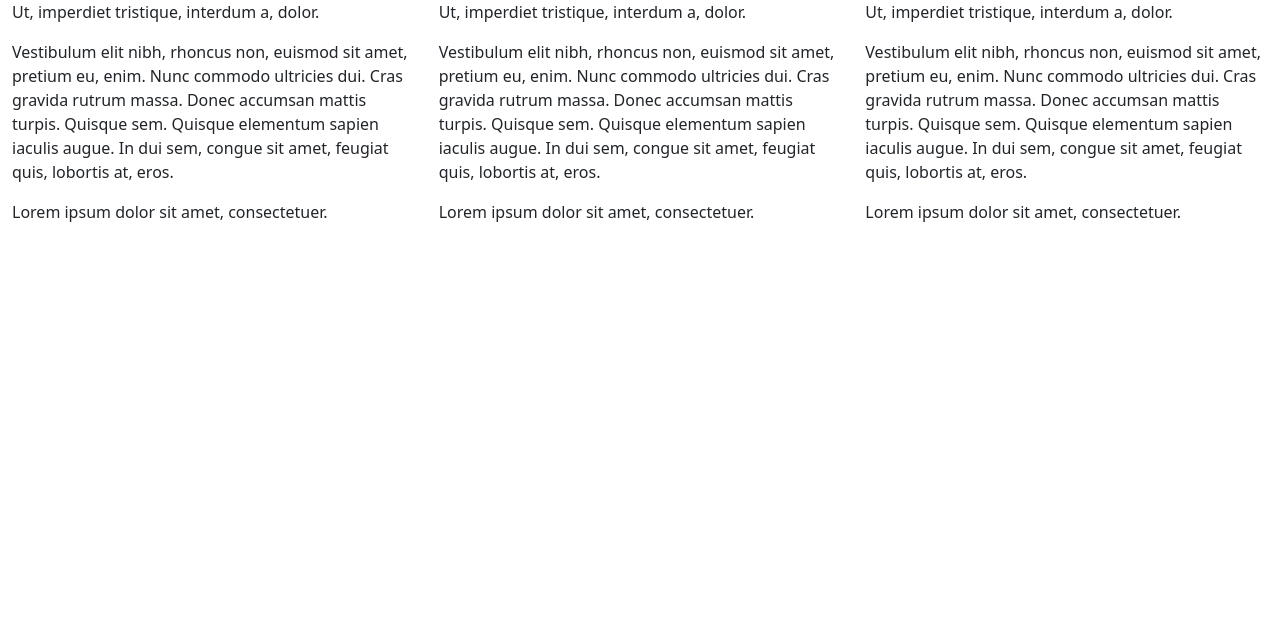
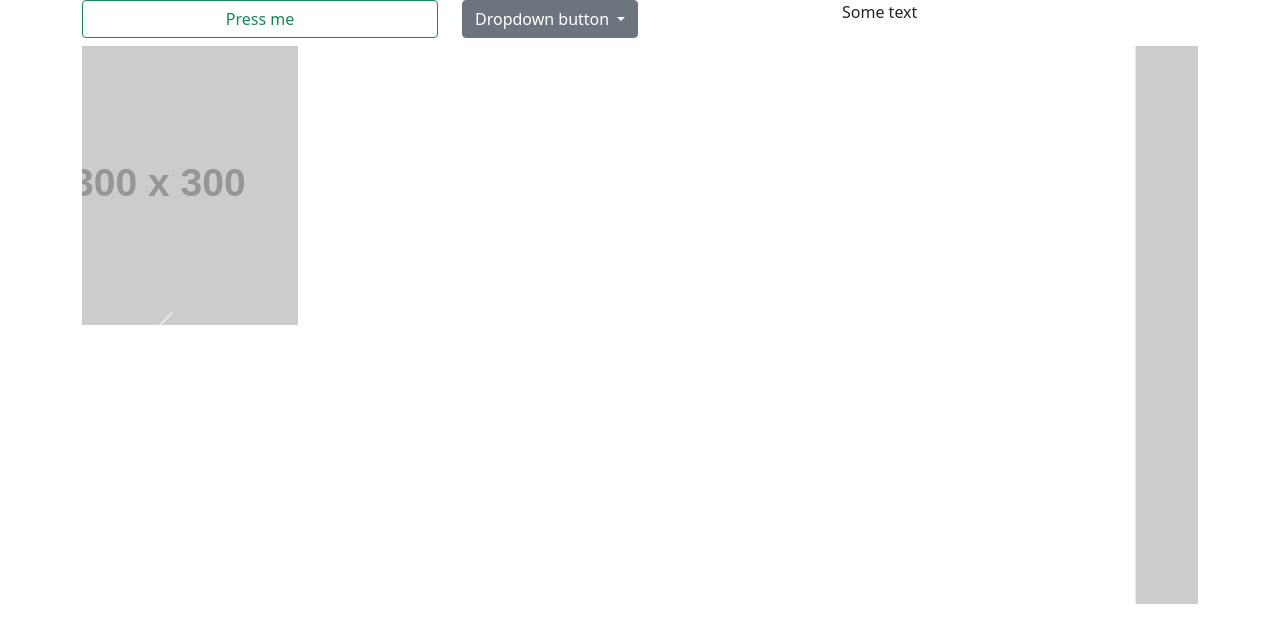
Before and after one commit to jhessin/BootstrapIntro, a plain HTML site: page index.html in a window 1280 px wide. Drawn offline with nearby package versions, Linux system fonts and the light colour scheme; placeholder pictures from the web are drawn by us.

Commit message:
Course Finish

```diff
--- a/index.html
+++ b/index.html
@@ -13,60 +13,86 @@
     integrity="sha384-eOJMYsd53ii+scO/bJGFsiCZc+5NDVN2yr8+0RDqr0Ql0h+rP48ckxlpbzKgwra6"
     crossorigin="anonymous">
 
-  <title>Hello, world!</title>
+  <title>Bootstrap Practice</title>
 </head>
 
 <body>
-  <div class="container-fluid">
+  <div class="container d-grid gap-2">
     <div class="row">
       <div class="col">
-        <!--lorem-->
-        <p>Ut, imperdiet tristique, interdum a, dolor.</p>
-
-        <p>Vestibulum elit nibh, rhoncus non, euismod sit amet, pretium eu,
-          enim. Nunc
-          commodo ultricies dui. Cras gravida rutrum massa. Donec accumsan
-          mattis turpis.
-          Quisque sem. Quisque elementum sapien iaculis augue. In dui sem,
-          congue sit
-          amet, feugiat quis, lobortis at, eros.</p>
-
-        <p>Lorem ipsum dolor sit amet, consectetuer.</p>
-        <!--/lorem-->
-
+        <div class="d-grid">
+          <button class="btn btn-outline-success" type="button"
+            data-bs-toggle='button' aria-pressed='false' autocomplete='off'
+            onClick='changeText()'>Press
+            me</button>
+        </div>
       </div>
       <div class="col">
-        <!--lorem-->
-        <p>Ut, imperdiet tristique, interdum a, dolor.</p>
-
-        <p>Vestibulum elit nibh, rhoncus non, euismod sit amet, pretium eu,
-          enim. Nunc
-          commodo ultricies dui. Cras gravida rutrum massa. Donec accumsan
-          mattis turpis.
-          Quisque sem. Quisque elementum sapien iaculis augue. In dui sem,
-          congue sit
-          amet, feugiat quis, lobortis at, eros.</p>
-
-        <p>Lorem ipsum dolor sit amet, consectetuer.</p>
-        <!--/lorem-->
+        <div class="dropdown">
+          <button class="btn btn-secondary dropdown-toggle" type="button"
+            id="dropdownMenuButton1" data-bs-toggle="dropdown"
+            aria-expanded="false">
+            Dropdown button
+          </button>
+          <ul class="dropdown-menu" aria-labelledby="dropdownMenuButton1">
+            <li><a class="dropdown-item" href="#"
+                onClick='selectText("Choice 1")'>Choice 1</a></li>
+            <li><a class="dropdown-item" href="#"
+                onClick='selectText("Choice 2")'>Choice 2</a></li>
+            <li><a class="dropdown-item" href="#"
+                onClick='selectText("Choice 3")'>Choice 3</a></li>
+          </ul>
+        </div>
       </div>
+      <div class="col" id='display'>
+        Some text
+      </div>
+    </div>
+    <div class="row">
       <div class="col">
-        <!--lorem-->
-        <p>Ut, imperdiet tristique, interdum a, dolor.</p>
-
-        <p>Vestibulum elit nibh, rhoncus non, euismod sit amet, pretium eu,
-          enim. Nunc
-          commodo ultricies dui. Cras gravida rutrum massa. Donec accumsan
-          mattis turpis.
-          Quisque sem. Quisque elementum sapien iaculis augue. In dui sem,
-          congue sit
-          amet, feugiat quis, lobortis at, eros.</p>
-
-        <p>Lorem ipsum dolor sit amet, consectetuer.</p>
-        <!--/lorem-->
+        <div id="carouselExampleControls" class="carousel slide"
+          data-bs-ride="carousel">
+          <div class="carousel-inner">
+            <div class="carousel-item active">
+              <img src="https://via.placeholder.com/300" class="d-block w-25"
+                alt="...">
+            </div>
+            <div class="carousel-item">
+              <img src="https://via.placeholder.com/400" class="d-block w-50"
+                alt="...">
+            </div>
+            <div class="carousel-item">
+              <img src="https://via.placeholder.com/500" class="d-block w-100"
+                alt="...">
+            </div>
+          </div>
+          <button class="carousel-control-prev" type="button"
+            data-bs-target="#carouselExampleControls" data-bs-slide="prev">
+            <span class="carousel-control-prev-icon" aria-hidden="true"></span>
+            <span class="visually-hidden">Previous</span>
+          </button>
+          <button class="carousel-control-next" type="button"
+            data-bs-target="#carouselExampleControls" data-bs-slide="next">
+            <span class="carousel-control-next-icon" aria-hidden="true"></span>
+            <span class="visually-hidden">Next</span>
+          </button>
+        </div>
       </div>
     </div>
   </div>
+  </div>
+
+  <script>
+    let display = document.getElementById('display');
+
+    function changeText() {
+      display.innerHTML = 'Button was pressed';
+    }
+
+    function selectText(text) {
+      display.innerHTML = text;
+    }
+  </script>
 
   <!-- Option 1: Bootstrap Bundle with Popper -->
   <script
```
